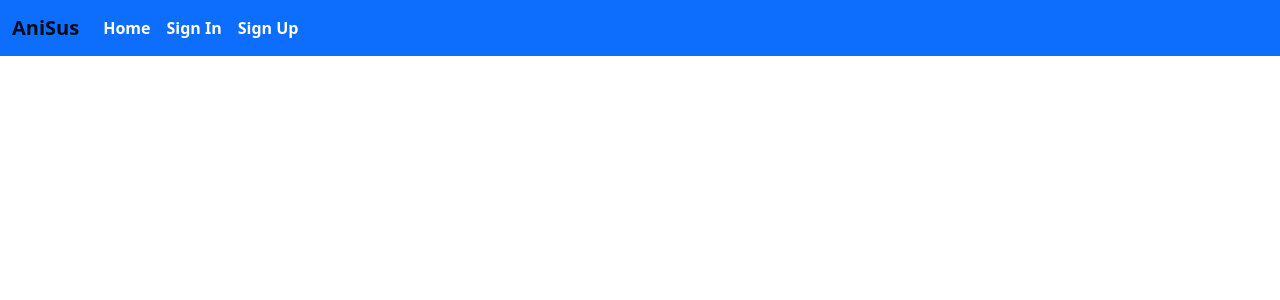
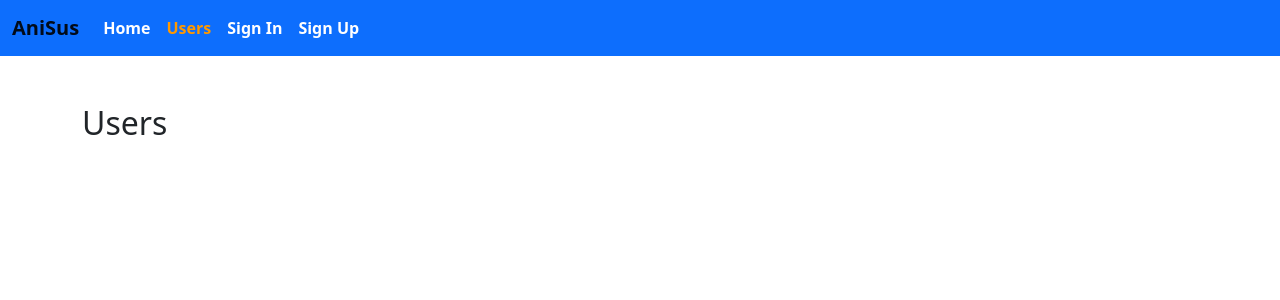
Before and after one commit to Anirban007-jpg/SocialNetwork-React, a React (Create React App) app in the folder socialmediafrontend/: page /users in a window 1280 px wide. Shown: the top 300 px of the page. Built offline with nearby package versions, Linux system fonts and the light colour scheme.

Commit message:
Closes #33

```diff
--- a/socialmediafrontend/src/MainRouter.js
+++ b/socialmediafrontend/src/MainRouter.js
@@ -5,12 +5,14 @@ import Signup from './user/Signup'
 import Signin from './user/Signin'
 import Menu from './core/Menu'
 import Profile from './user/Profile'
+import Users from './user/User'
 
 const MainRouter = () => (
     <div>
         <Menu />
         <Switch>
             <Route exact path="/" component={Home}></Route>
+            <Route exact path="/users" component={Users}></Route>
             <Route exact path="/signup" component={Signup}></Route>
             <Route exact path="/signin" component={Signin}></Route>
             <Route exact path="/user/:userId" component={Profile}></Route>
--- a/socialmediafrontend/src/core/Menu.js
+++ b/socialmediafrontend/src/core/Menu.js
@@ -26,6 +26,13 @@ const Menu = ({history}) => (
                                 <Link className="nav-link" style={isActive(history, "/")} aria-current="page" to="/">
                                     <strong>
                                         Home
+                                    </strong>
+                                </Link>
+                            </li>
+                            <li className="nav-item">
+                                <Link className="nav-link" style={isActive(history, "/users")} aria-current="page" to="/users">
+                                    <strong>
+                                        Users
                                     </strong>
                                 </Link>
                             </li>
--- /dev/null
+++ b/socialmediafrontend/src/user/User.js
@@ -0,0 +1,15 @@
+import React, { Component } from 'react'
+
+
+class Users extends Component {
+    state = {  }
+    render() {
+        return (
+            <div  className="container">
+                <h2 className="mt-5 mb-5">Users</h2>
+            </div>
+        );
+    }
+}
+
+export default Users;
```
